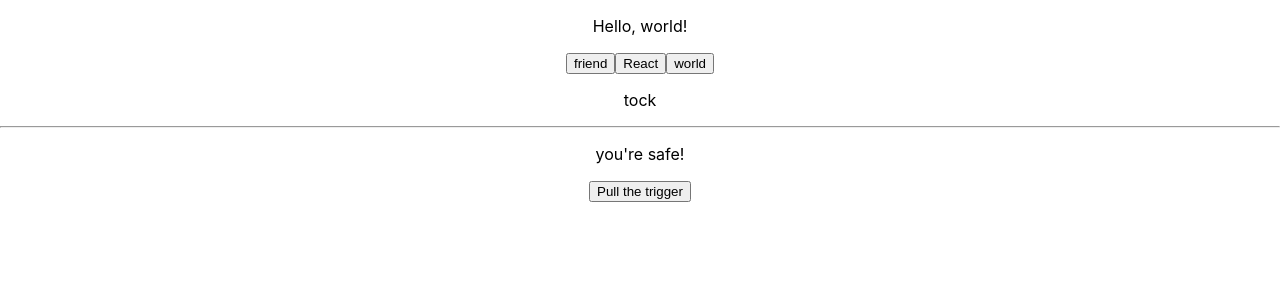
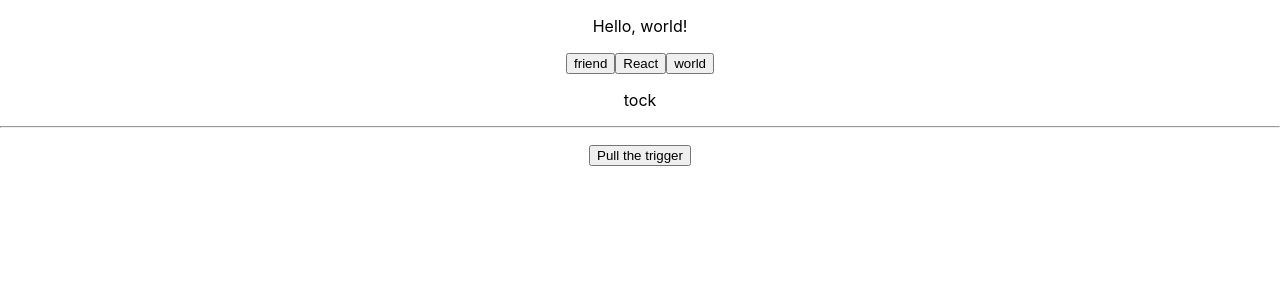
Before and after one commit to thinkful-ei-bee/alex-joel-state-drills, a React (Create React App) app: page / in a window 1280 px wide. Shown: the top 300 px of the page. Built offline with nearby package versions, Linux system fonts and the light colour scheme.

Commit message:
comment out didMount

```diff
--- a/src/App.js
+++ b/src/App.js
@@ -12,7 +12,7 @@ class App extends Component {
       <div className="App">
         <HelloWOrld />
         <Bomb />
-        <RouletteGun bulletInChamber={5} />
+        <RouletteGun />
       </div>
     );
   }
--- a/src/state-drills/RouletteGun.js
+++ b/src/state-drills/RouletteGun.js
@@ -13,12 +13,12 @@ class RouletteGun extends React.Component {
       spinningTheChamber: false
     };
   }
-  componentDidMount() {
-    this.setState({
-      chamber: this.props.bulletInChamber,
-      message: this.props.message
-    })
-  }
+  // componentDidMount() {
+  //   this.setState({
+  //     chamber: this.props.bulletInChamber,
+  //     message: this.props.message
+  //   })
+  // }
   componentWillUnmount() {
     clearTimeout(this.timeout);
   }
```
